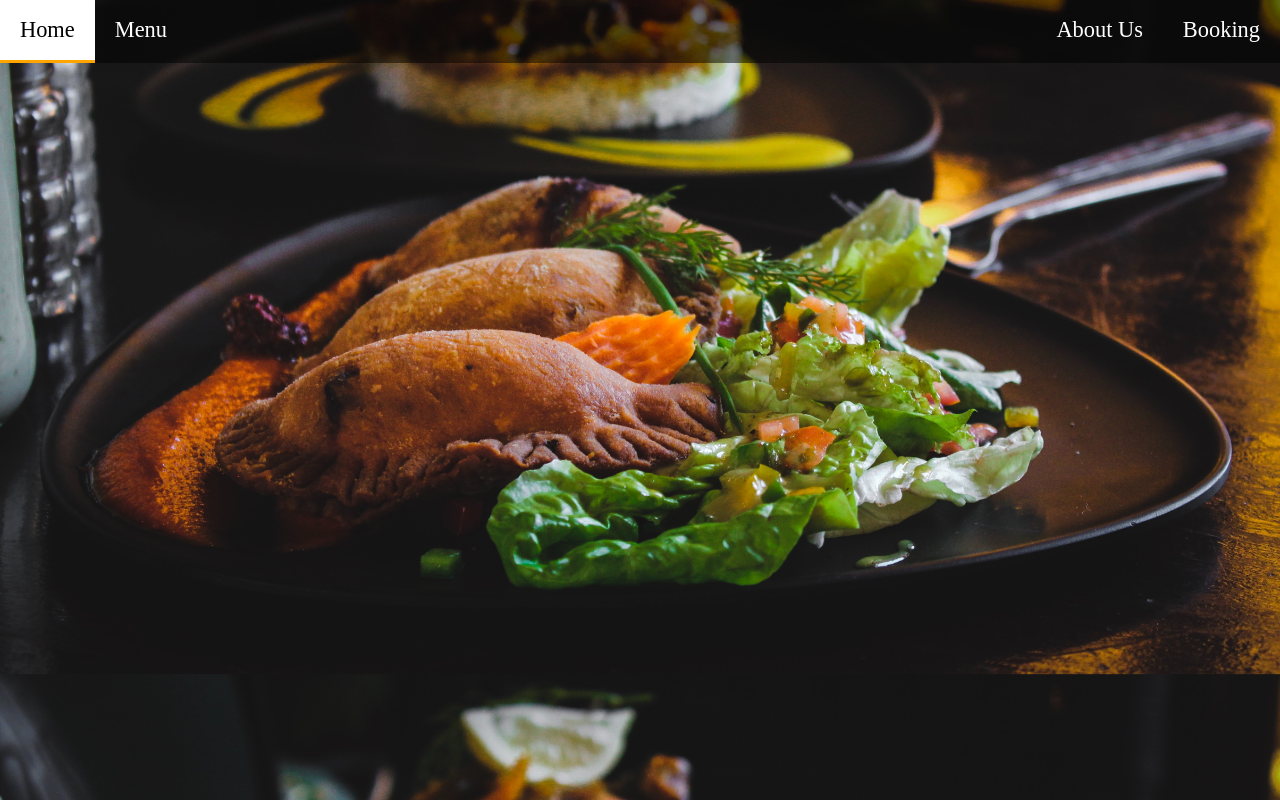
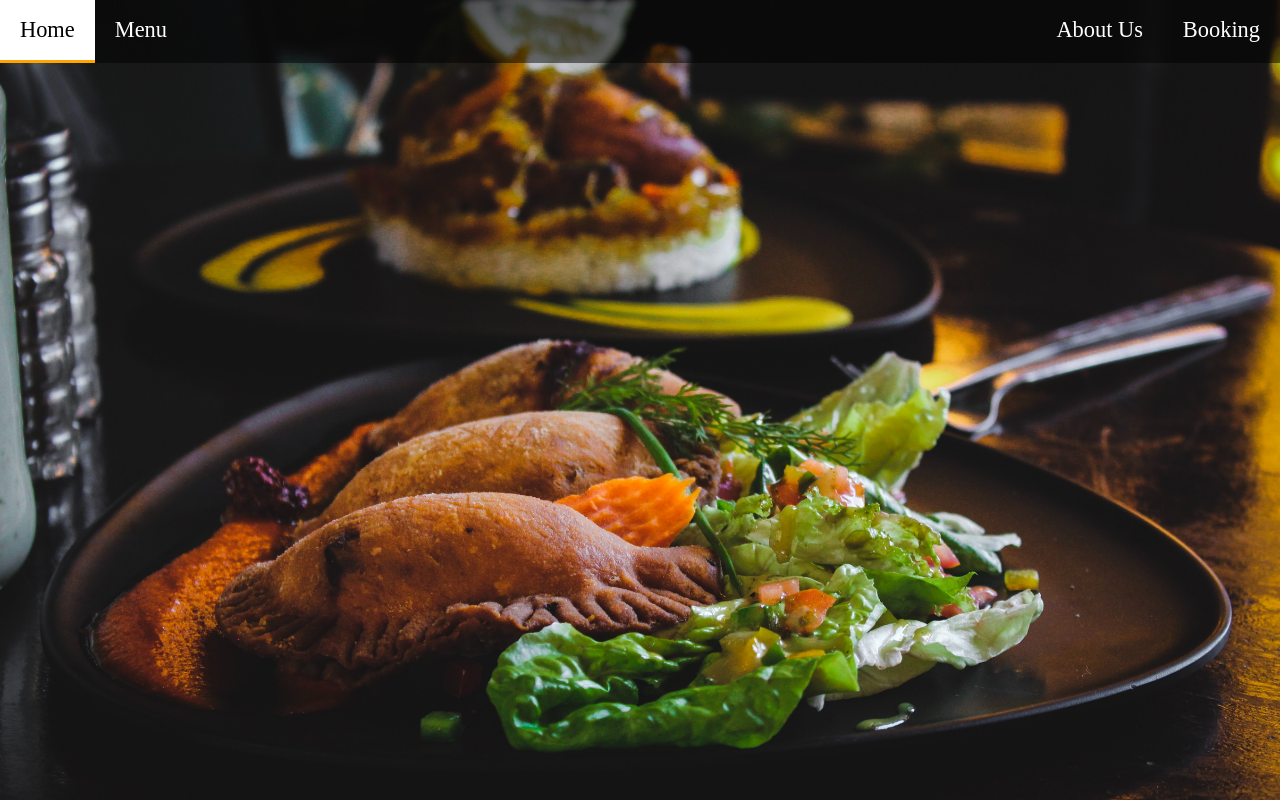
Before and after one commit to Shiielty/restaurant-page, a website built with webpack: page src/index.html in a window 1280 px wide. Built offline with nearby package versions, Linux system fonts and the light colour scheme.

Commit message:
style(*): fix bg image position

```diff
--- a/src/style.css
+++ b/src/style.css
@@ -4,7 +4,8 @@ body {
   padding: 0;
   background-image: url("./img/homepage-pic.jpg");
   background-size: 100%;
-  background-position: 0 -200px;
+  background-position: center;
+  background-attachment: fixed;
   max-height: fit-content;
 }
 
```
